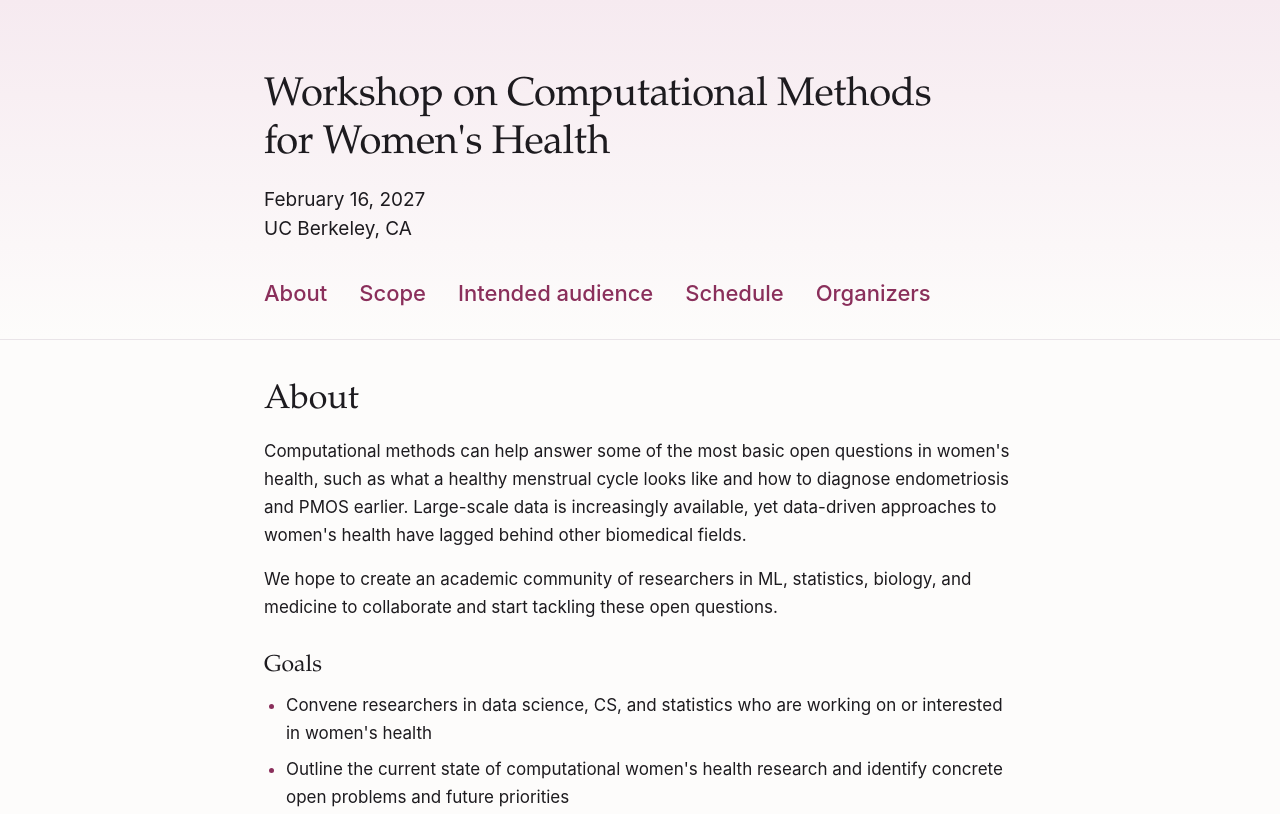
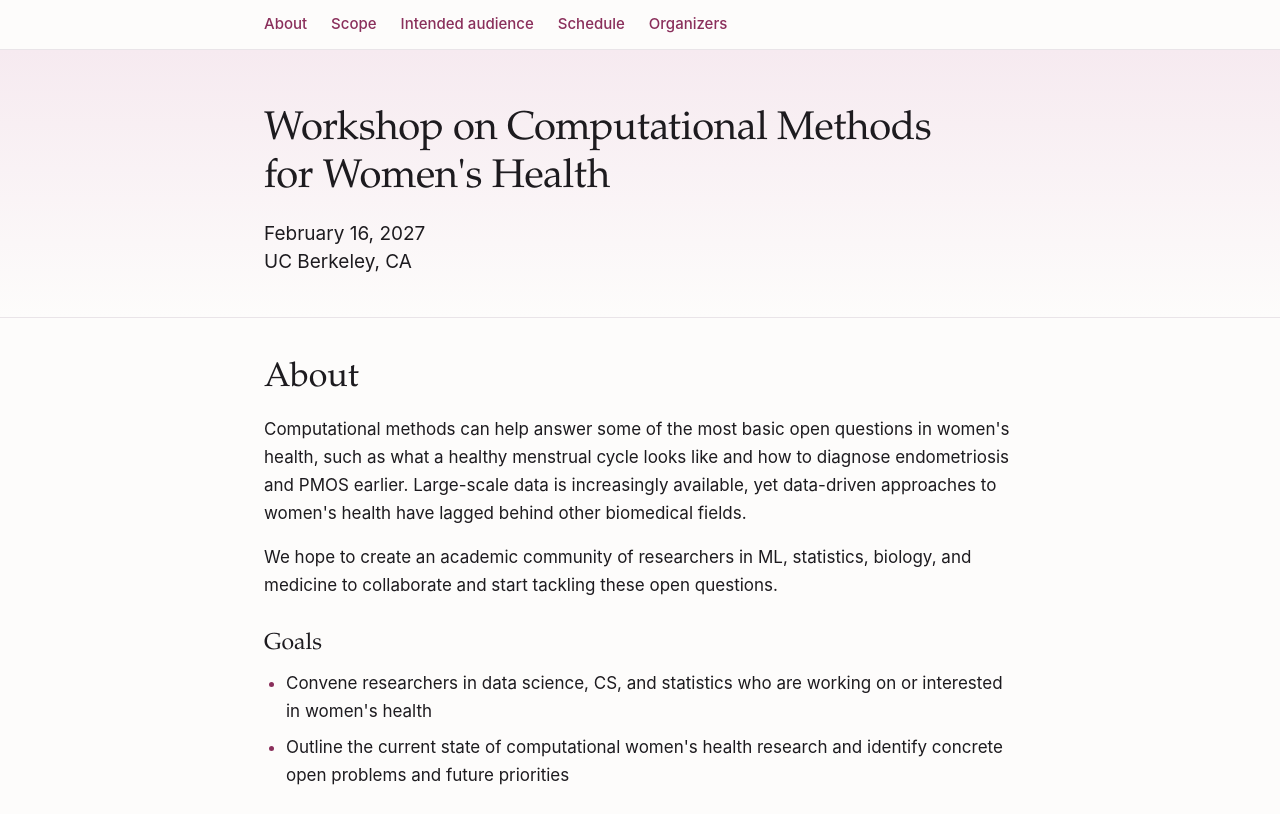
Before and after one commit to compwomenshealth/compwomenshealth.github.io, a plain HTML site: page index.html in a window 1280 px wide. Shown: the top 814 px of the page. Drawn offline with Linux system fonts and the light colour scheme.

Commit message:
Add files via upload

```diff
--- a/index.html
+++ b/index.html
@@ -10,20 +10,22 @@
   <meta property="og:url" content="https://compwomenshealth.github.io/">
   <meta property="og:type" content="website">
   <link rel="canonical" href="https://compwomenshealth.github.io/">
-  <link rel="stylesheet" href="style.css?v=6">
+  <link rel="stylesheet" href="style.css?v=7">
 </head>
 <body>
+  <nav class="topbar" aria-label="Sections">
+    <div class="wrapper">
+      <a href="#about">About</a>
+      <a href="#scope">Scope</a>
+      <a href="#audience">Intended audience</a>
+      <a href="#schedule">Schedule</a>
+      <a href="#organizers">Organizers</a>
+    </div>
+  </nav>
   <header class="hero">
     <div class="wrapper">
       <h1><span class="line">Workshop on Computational Methods</span> <span class="line">for Women&#39;s Health</span></h1>
       <p class="meta">February 16, 2027<br>UC Berkeley, CA</p>
-      <nav class="nav" aria-label="Sections">
-        <a href="#about">About</a>
-        <a href="#scope">Scope</a>
-        <a href="#audience">Intended audience</a>
-        <a href="#schedule">Schedule</a>
-        <a href="#organizers">Organizers</a>
-      </nav>
     </div>
   </header>
 
--- a/style.css
+++ b/style.css
@@ -33,7 +33,7 @@ a:hover { text-decoration: underline; }
 .hero {
   background: linear-gradient(180deg, var(--accent-soft) 0%, var(--bg) 100%);
   border-bottom: 1px solid var(--rule);
-  padding: 72px 0 28px;
+  padding: 56px 0 40px;
 }
 h1 {
   margin: 0 0 18px;
@@ -42,17 +42,26 @@ h1 {
   letter-spacing: -0.01em;
 }
 .meta {
-  margin: 0 0 32px;
+  margin: 0;
   font-size: 19px;
   line-height: 1.5;
 }
-.nav { display: flex; flex-wrap: wrap; gap: 8px 32px; font-size: 22px; }
-.nav a { color: var(--accent); font-weight: 500; }
-.nav a:hover { text-decoration: underline; }
+/* Top menu bar */
+.topbar {
+  position: sticky;
+  top: 0;
+  z-index: 10;
+  background: rgba(253, 252, 251, 0.92);
+  backdrop-filter: blur(6px);
+  -webkit-backdrop-filter: blur(6px);
+  border-bottom: 1px solid var(--rule);
+}
+.topbar .wrapper { display: flex; flex-wrap: wrap; gap: 4px 24px; padding-top: 12px; padding-bottom: 12px; font-size: 15px; }
+.topbar a { color: var(--accent); font-weight: 500; }
 
 /* Sections */
 main { padding-top: 16px; padding-bottom: 48px; }
-section { padding: 40px 0 12px; border-bottom: 1px solid var(--rule); scroll-margin-top: 16px; }
+section { padding: 40px 0 12px; border-bottom: 1px solid var(--rule); scroll-margin-top: 56px; }
 section:last-child { border-bottom: 0; }
 h2 { margin: 0 0 16px; font: 500 34px/1.2 var(--serif); }
 h3 { margin: 30px 0 10px; font: 500 23px/1.3 var(--serif); }
@@ -95,6 +104,6 @@ li::marker { color: var(--accent); }
   body { font-size: 16px; }
   .hero { padding-top: 48px; }
   h2 { font-size: 30px; }
-  .nav { font-size: 18px; gap: 6px 22px; }
+  .topbar .wrapper { gap: 4px 16px; font-size: 14px; }
   .schedule td:first-child { width: auto; white-space: normal; min-width: 96px; }
 }
```
